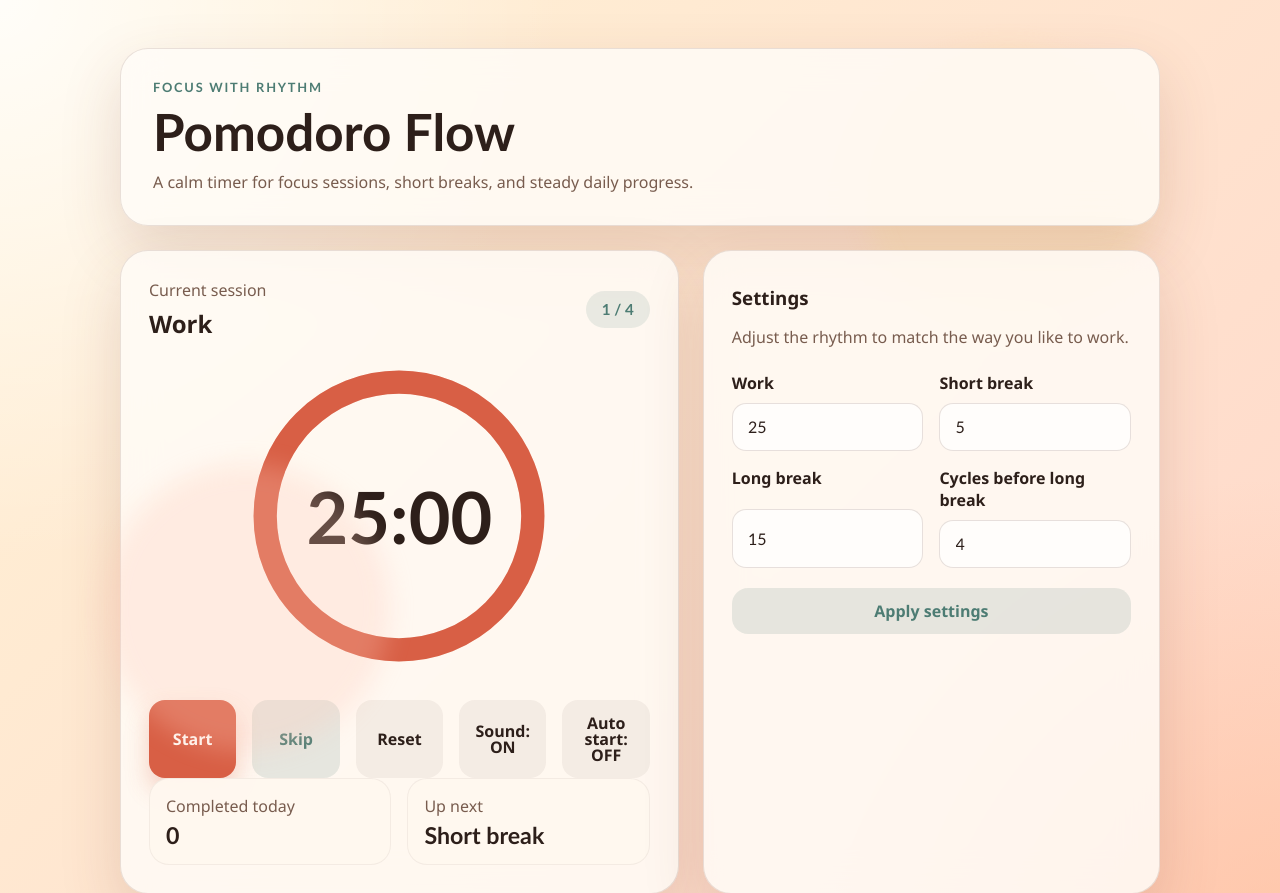
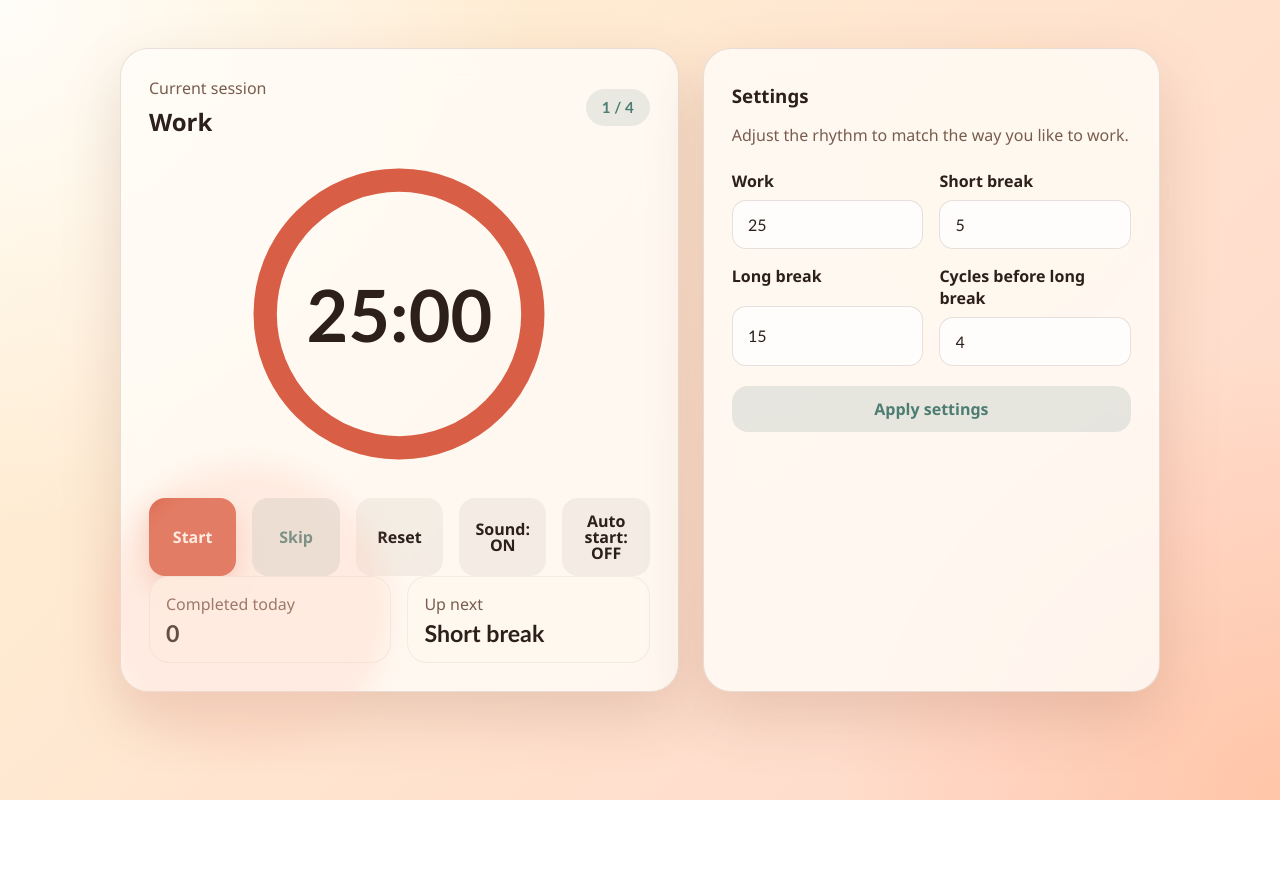
Before and after one commit to tanakagagigugego-lang/pomodoro-flow, a plain HTML site: page index.html in a window 1280 px wide. Shown: the top 893 px of the page. After the commit the page ends 800 px from the top, so only its background shows below. Drawn offline with Linux system fonts and the light colour scheme.

Commit message:
Update index.html

```diff
--- a/index.html
+++ b/index.html
@@ -9,12 +9,6 @@
 </head>
 <body>
   <main class="app">
-    <section class="hero">
-      <p class="eyebrow">Focus with rhythm</p>
-      <h1>Pomodoro Flow</h1>
-      <p class="subtitle">A calm timer for focus sessions, short breaks, and steady daily progress.</p>
-    </section>
-
     <section class="timer-card">
       <div class="session-header">
         <div>
```
